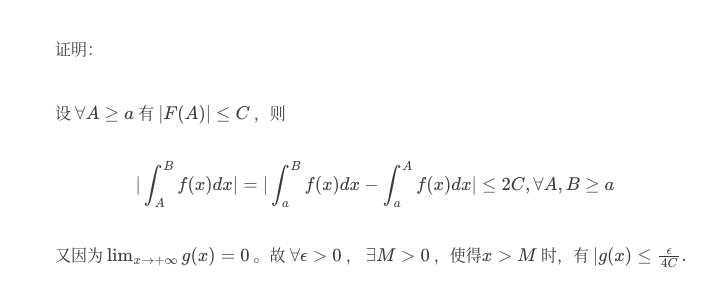
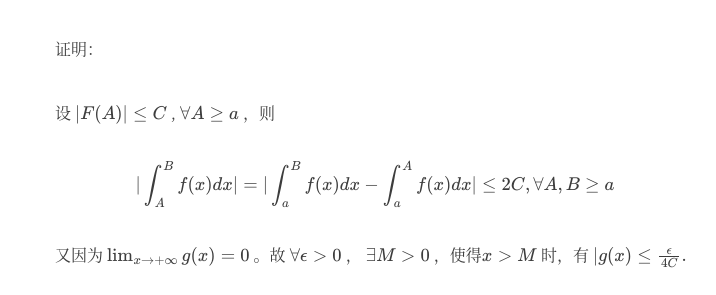
Before and after one commit to ZezeChen/ZezeChen.github.io, a Jekyll site: the page built from _posts/2020-06-20-Dirichlet判别法和Abel判别法.md, in a window 1280 px wide and 900 px high, scrolled down 3302 px. Shown: the part 162-457 px from the top of the window, without its empty margins (265-981 px from the left). Built offline with Jekyll 4.4.1, drawn with Linux system fonts in a browser that asks for light colours; formulas are drawn with MathJax 3.

Commit message:
Update 2020-06-20-Dirichlet判别法和Abel判别法.md

```diff
--- a/_posts/2020-06-20-Dirichlet判别法和Abel判别法.md
+++ b/_posts/2020-06-20-Dirichlet判别法和Abel判别法.md
@@ -134,11 +134,11 @@ $$
 
 设
 $$
+|F(A)| \leq C
+$$
+,
+$$
 \forall A \geq a
-$$
-有
-$$
-|F(A)| \leq C
 $$
 ，则
 
```
